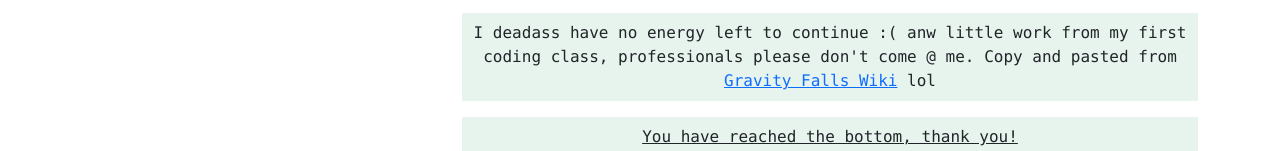
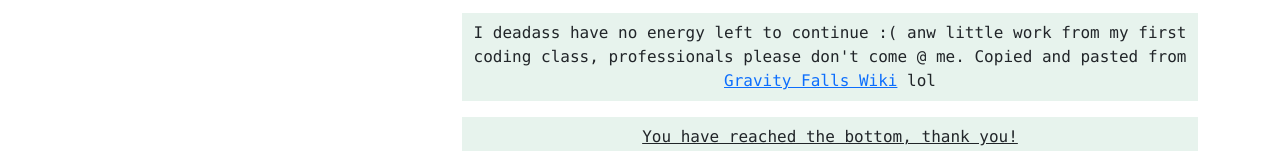
Before and after one commit to anhntu/anhntu.github.io, a plain HTML site: page index.html in a window 1280 px wide. Shown: the part 1310-1461 px from the top of the page. Drawn offline with nearby package versions, Linux system fonts and the light colour scheme.

Commit message:
Add files via upload

```diff
--- a/index.html
+++ b/index.html
@@ -63,7 +63,7 @@
 				<p>
 					Though it is not really told when this happened, Mabel and Dipper helped Stan make counterfeit money. From the context, it's implied that they got arrested and spent some time in a cold jail cell. On a second attempt to create family bonds, Mabel and Dipper get into Stan's car blindfolded and Stan drives them to the local lake to go fishing with him as a family bonding day. When Mabel hears that there is a monster in the lake named the Gobblewonker, she and Dipper want to find it and get the proof after hearing about a contest awarding money if they find proof of a mythical creature. Mabel wants to discover it so she can buy a giant hamster ball to roll around in. They ditch Stan and go with Soos to find the monster. In the end, the Gobblewonker turns out to just be an old man in a robot, looking for attention. Feeling guilty for ditching their uncle, Mabel and Dipper soon go back to Stan to have their family bonding time.[3]
 				</p>
-				<div class="bg-success p-2 text-dark bg-opacity-10 text-center">I deadass have no energy left to continue :( anw little work from my first coding class, professionals please don't come @ me. Copy and pasted from <a href="https://gravityfalls.fandom.com/wiki/Mabel_Pines">Gravity Falls Wiki</a> lol</div>
+				<div class="bg-success p-2 text-dark bg-opacity-10 text-center">I deadass have no energy left to continue :( anw little work from my first coding class, professionals please don't come @ me. Copied and pasted from <a href="https://gravityfalls.fandom.com/wiki/Mabel_Pines">Gravity Falls Wiki</a> lol</div>
 				<p>                                        </p>
 
 				<div class="bg-success p-2 text-dark bg-opacity-10 text-center"><u>You have reached the bottom, thank you!</u></div>
```
